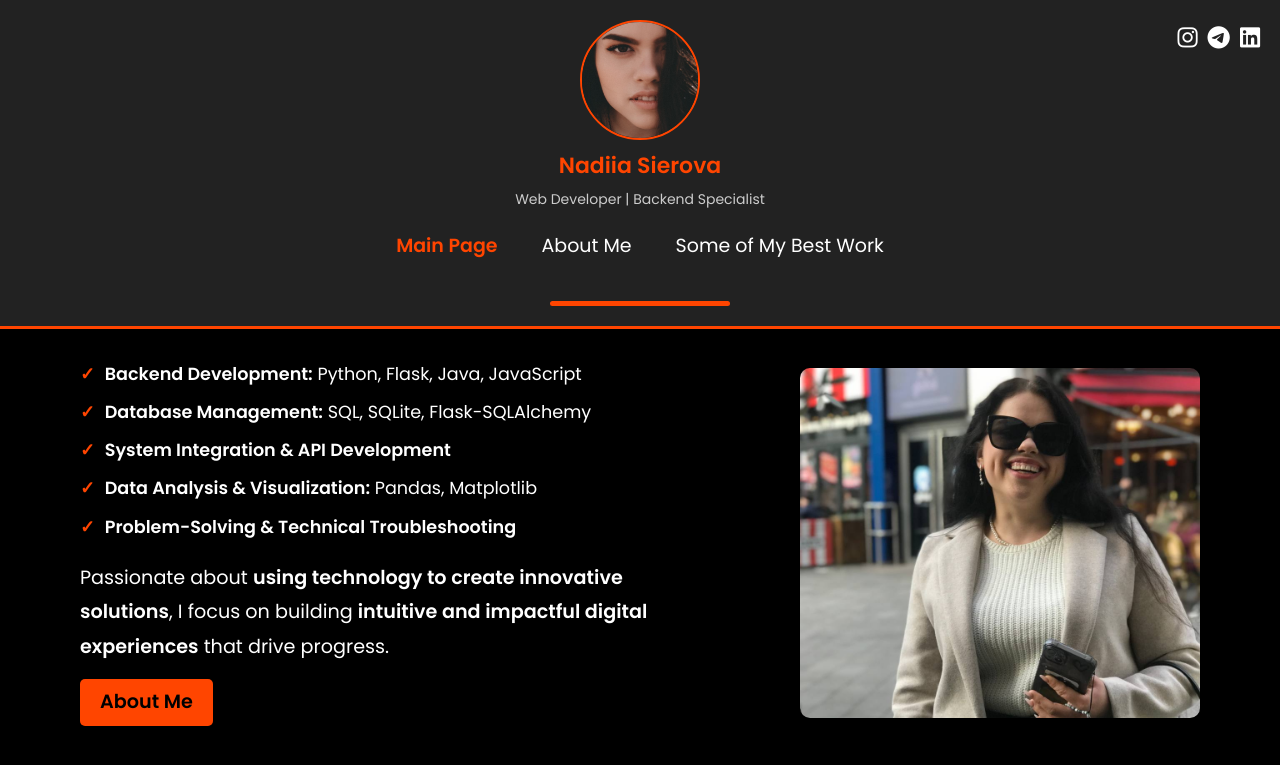
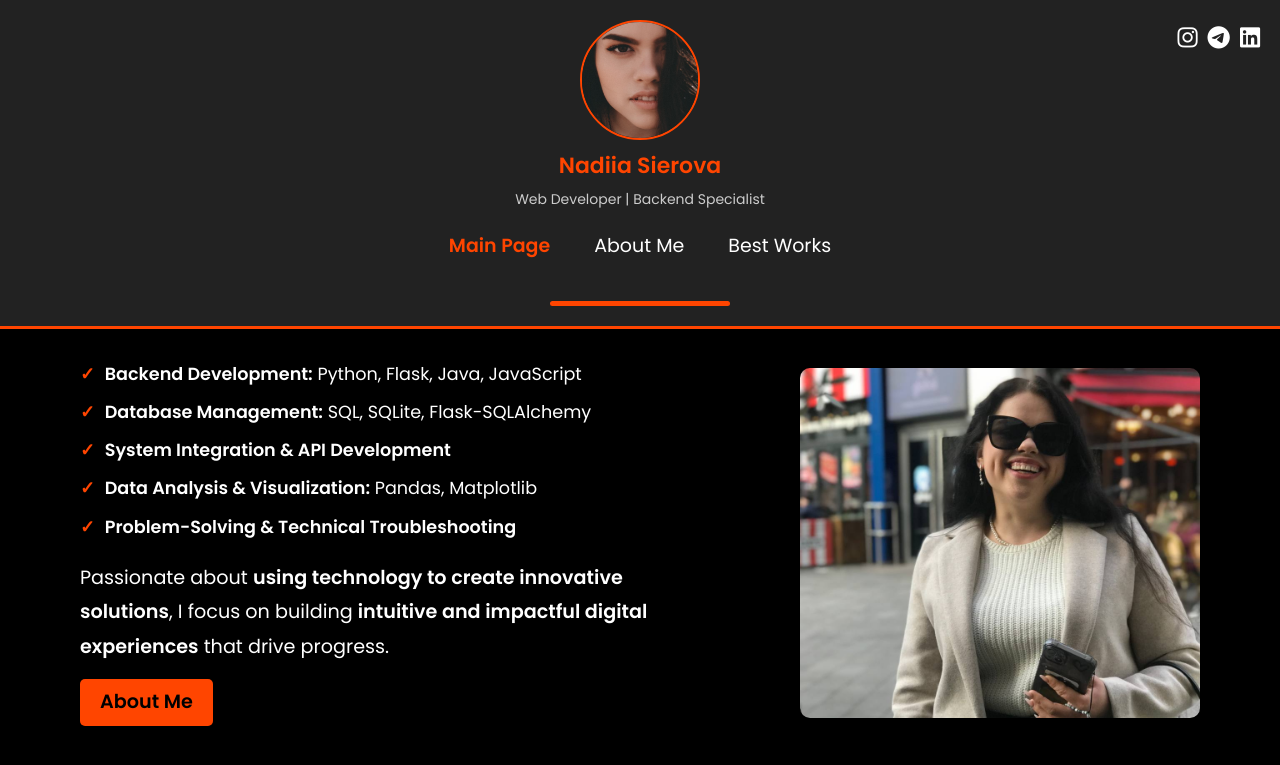
Before and after one commit to nad11na/Portfolio, a Flask app: page / in a window 1280 px wide. Shown: the top 765 px of the page. Run offline with Flask 3, Linux system fonts and the light colour scheme.

Commit message:
Changed one of the links

```diff
--- a/portfolio/templates/base.html
+++ b/portfolio/templates/base.html
@@ -45,7 +45,7 @@
             <ul class="nav-links">
                 <li><a href="{{ url_for('main.home') }}" class="{% if request.endpoint == 'main.home' %}active{% endif %}">Main Page</a></li>
                 <li><a href="{{ url_for('main.about') }}" class="{% if request.endpoint == 'main.about' %}active{% endif %}">About Me</a></li>
-                <li><a href="{{ url_for('main.portfolio') }}" class="{% if request.endpoint == 'main.portfolio' %}active{% endif %}">Some of My Best Work</a></li>
+                <li><a href="{{ url_for('main.portfolio') }}" class="{% if request.endpoint == 'main.portfolio' %}active{% endif %}">Best Works</a></li>
             </ul>
         </div>
 
```
